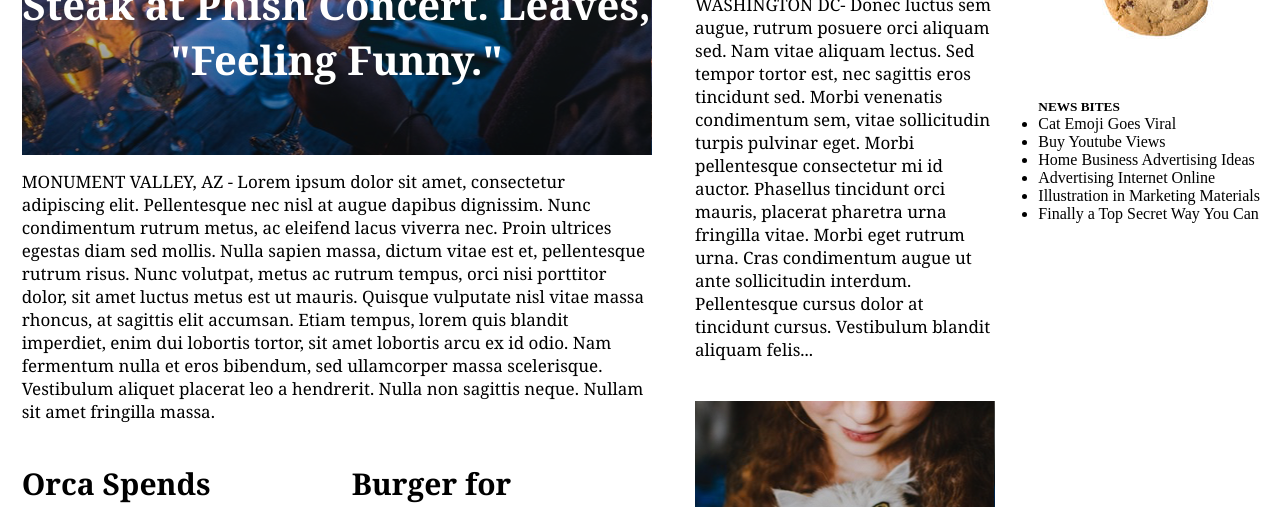
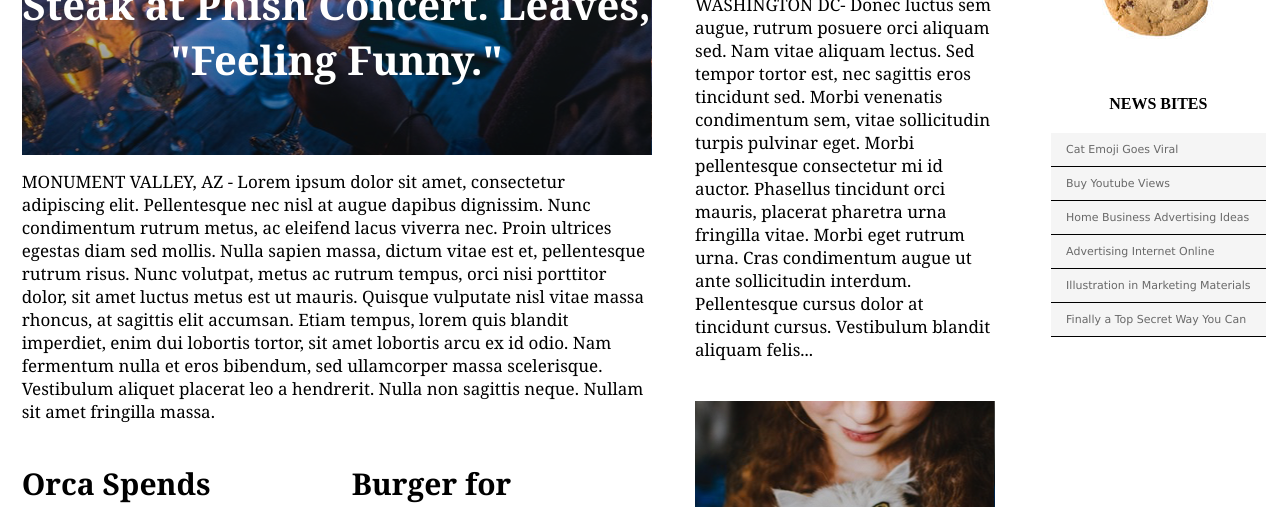
Before and after one commit to zuleta13/MyTimes, a plain HTML site: page index.html in a window 1280 px wide. Shown: the part 256-763 px from the top of the page. Drawn offline with Linux system fonts and the light colour scheme.

Commit message:
Set small column structure and design.

```diff
--- a/resources/css/style.css
+++ b/resources/css/style.css
@@ -138,3 +138,30 @@ article p {
 .mid-column .small-article {
   padding-bottom: 40px;
 }
+
+/* SMALL COLUMN */
+
+.small-column {
+  display: flex;
+  flex-direction: column;
+  align-items: center;
+}
+
+.small-column h5 {
+  font-size: 16px;
+  font-weight: bold;
+  padding-bottom: 20px;
+}
+
+.small-column ul {
+  list-style: none;
+  background-color: whitesmoke;
+}
+
+.small-column li {
+  padding: 10px 15px;
+  border-bottom: solid 1px black;
+  color: dimgrey;
+  font-size: 11px;
+  font-family: verdana;
+}
```
